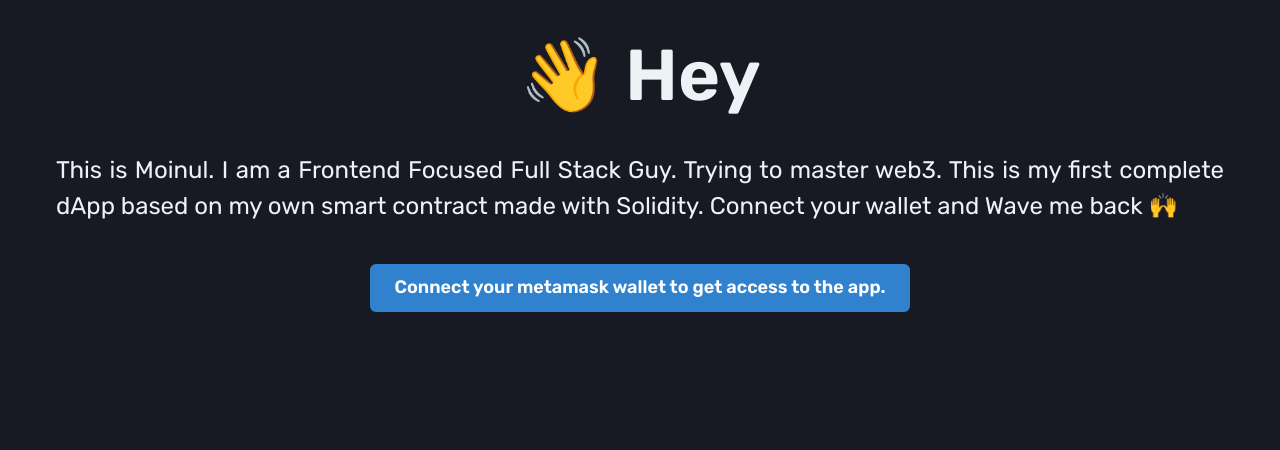
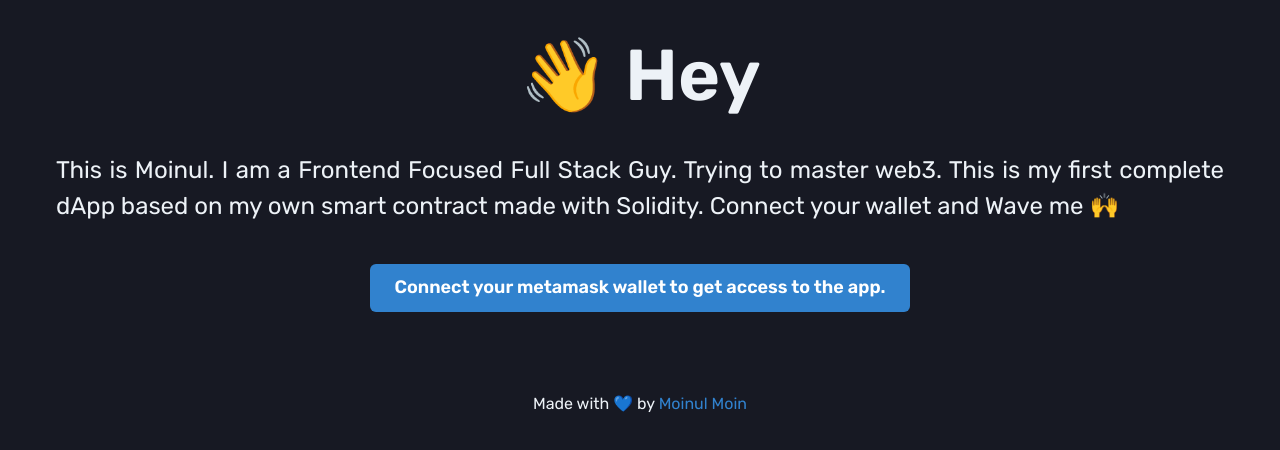
Before and after one commit to moinulmoin/wavingHub-dApp, a React (Vite) app: page / in a window 1280 px wide. Shown: the top 450 px of the page. Built offline with nearby package versions, Linux system fonts and the light colour scheme.

Commit message:
feat: :sparkles: added a footer

```diff
--- a/src/App.jsx
+++ b/src/App.jsx
@@ -14,6 +14,7 @@ import {
 	Th,
 	Td,
 	Tfoot,
+	Link,
 } from '@chakra-ui/react';
 import { ethers } from 'ethers';
 import { useEffect, useState } from 'react';
@@ -169,7 +170,7 @@ function App() {
 						This is Moinul. I am a Frontend Focused Full Stack Guy.
 						Trying to master web3. This is my first complete dApp
 						based on my own smart contract made with Solidity.
-						Connect your wallet and Wave me back 🙌
+						Connect your wallet and Wave me 🙌
 					</Text>
 
 					{!currentAccount ? (
@@ -247,6 +248,16 @@ function App() {
 						</Button>
 					) : null}
 				</VStack>
+				<Box as='footer' textAlign='center' my='10'>
+					Made with 💙 by{' '}
+					<Link
+						href='https://moinulmoin.com'
+						color='blue.500'
+						isExternal
+					>
+						Moinul Moin
+					</Link>
+				</Box>
 			</Container>
 		</Box>
 	);
```
